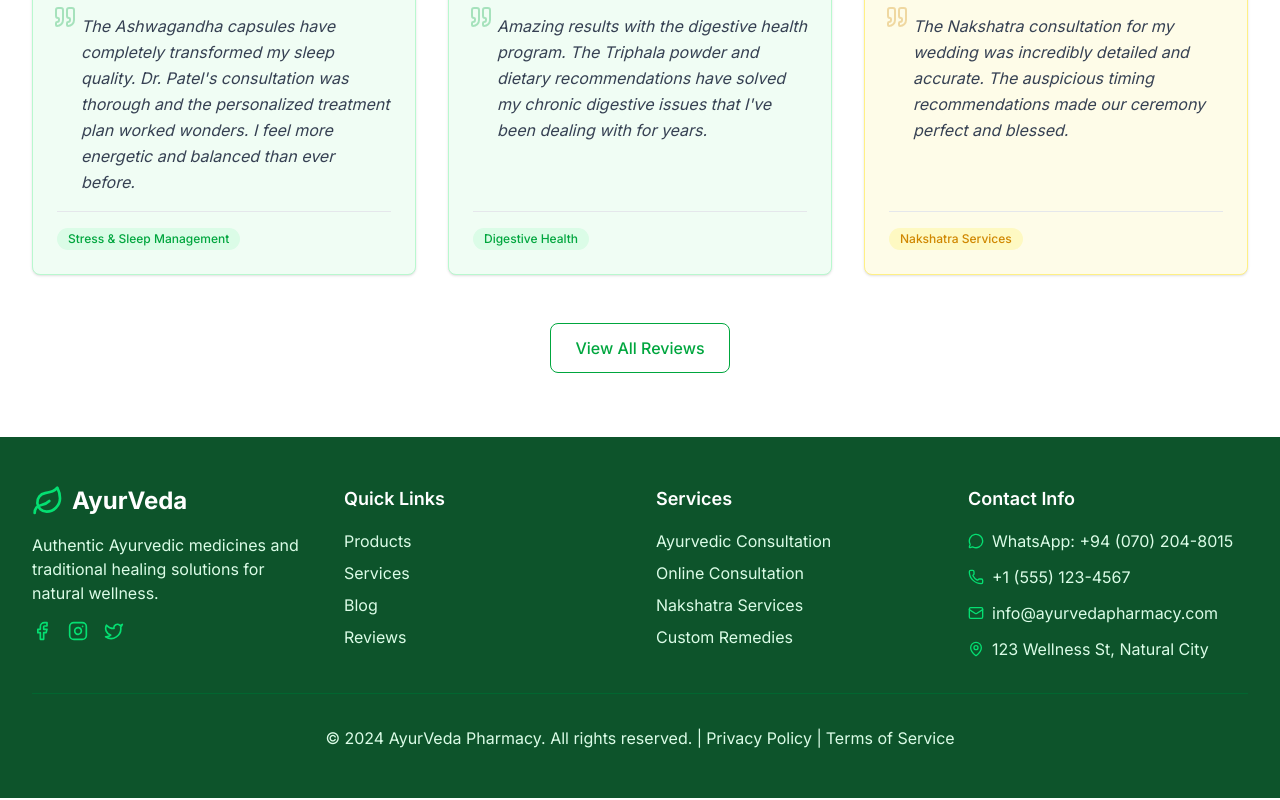
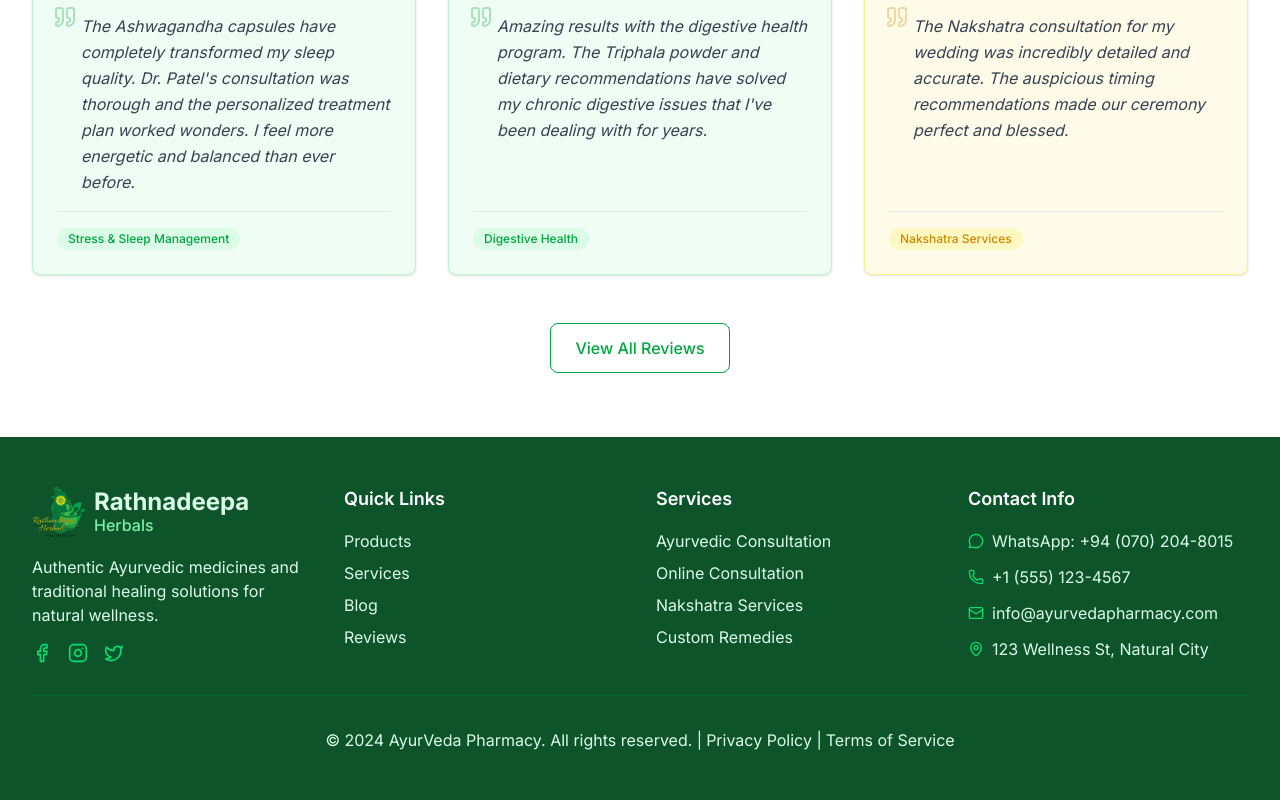
Before and after one commit to SVGamage/ayurvedic-pharmacy, a Next.js app: page / in a window 1280 px wide. Shown: the part 3014-3814 px from the top of the page. Built offline with nearby package versions, Linux system fonts and the light colour scheme.

Commit message:
feat: Replace logo display in footer with Brand component

```diff
--- a/src/components/footer.tsx
+++ b/src/components/footer.tsx
@@ -1,6 +1,5 @@
 import Link from "next/link";
 import {
-  Leaf,
   Phone,
   Mail,
   MapPin,
@@ -10,6 +9,7 @@ import {
   MessageCircle,
 } from "lucide-react";
 import { WHATSAPP_CONFIG } from "@/config/whatsapp";
+import Brand from "./brand";
 
 export function Footer() {
   return (
@@ -18,8 +18,7 @@ export function Footer() {
         <div className="grid grid-cols-1 md:grid-cols-2 lg:grid-cols-4 gap-8">
           <div className="space-y-4">
             <div className="flex items-center space-x-2">
-              <Leaf className="h-8 w-8 text-green-400" />
-              <span className="text-2xl font-bold">AyurVeda</span>
+              <Brand isFooter={true} />
             </div>
             <p className="text-green-100">
               Authentic Ayurvedic medicines and traditional healing solutions
```
